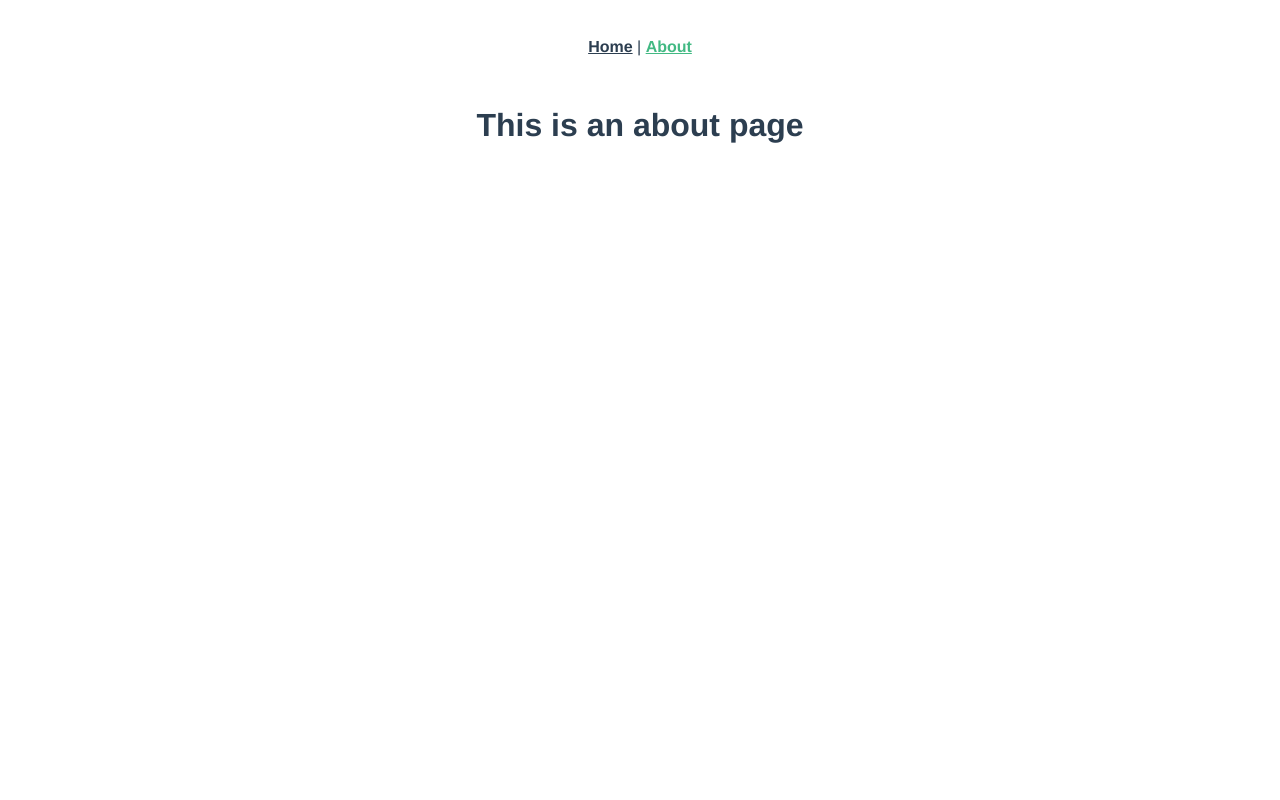
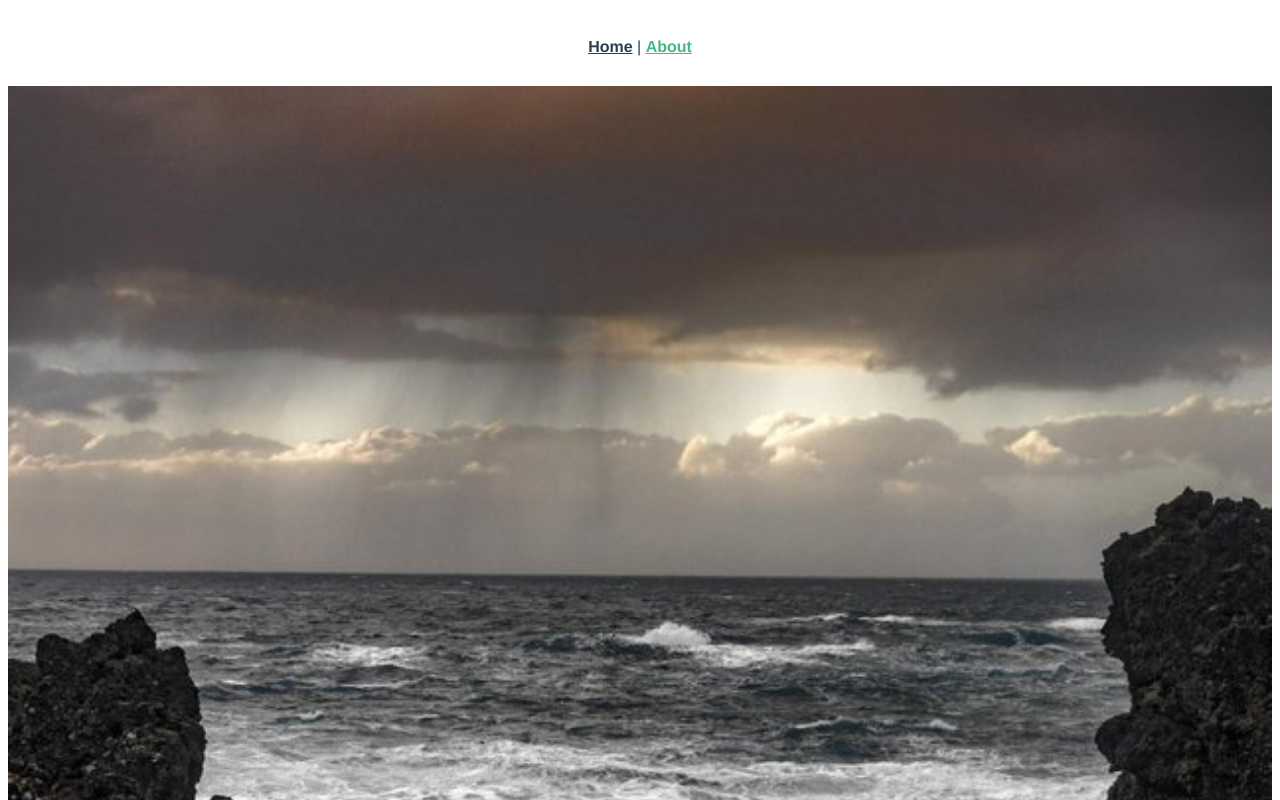
Before and after one commit to dlinch/wedding-page, a Vue app: page /#/about in a window 1280 px wide. Shown: the top 800 px of the page. Built offline with nearby package versions, Linux system fonts and the light colour scheme.

Commit message:
updated eslint, built background vue component

```diff
--- /dev/null
+++ b/src/components/Background.vue
@@ -0,0 +1,25 @@
+<template>
+  <div class="background" :style="{'backgroundImage': `url(${require('@/assets/black_beach.jpg')})`}">
+
+  </div>
+</template>
+
+<style scoped lang="scss">
+.background {
+  background-image: center;
+  background-repeat: no-repeat;
+  background-size: cover;
+  left: 0;
+  min-height: 50rem;
+  position: relative;
+  top: 0;
+  width: 100%;
+  z-index:  -1;
+}
+</style>
+
+<script>
+export default {
+  name: 'Background',
+};
+</script>
--- a/src/components/HelloWorld.vue
+++ b/src/components/HelloWorld.vue
@@ -8,25 +8,12 @@
     </p>
     <h3>Installed CLI Plugins</h3>
     <ul>
-      <li><a href="https://github.com/vuejs/vue-cli/tree/dev/packages/%40vue/cli-plugin-babel" target="_blank" rel="noopener">babel</a></li>
-      <li><a href="https://github.com/vuejs/vue-cli/tree/dev/packages/%40vue/cli-plugin-pwa" target="_blank" rel="noopener">pwa</a></li>
-      <li><a href="https://github.com/vuejs/vue-cli/tree/dev/packages/%40vue/cli-plugin-eslint" target="_blank" rel="noopener">eslint</a></li>
     </ul>
     <h3>Essential Links</h3>
     <ul>
-      <li><a href="https://vuejs.org" target="_blank" rel="noopener">Core Docs</a></li>
-      <li><a href="https://forum.vuejs.org" target="_blank" rel="noopener">Forum</a></li>
-      <li><a href="https://chat.vuejs.org" target="_blank" rel="noopener">Community Chat</a></li>
-      <li><a href="https://twitter.com/vuejs" target="_blank" rel="noopener">Twitter</a></li>
-      <li><a href="https://news.vuejs.org" target="_blank" rel="noopener">News</a></li>
     </ul>
     <h3>Ecosystem</h3>
     <ul>
-      <li><a href="https://router.vuejs.org" target="_blank" rel="noopener">vue-router</a></li>
-      <li><a href="https://vuex.vuejs.org" target="_blank" rel="noopener">vuex</a></li>
-      <li><a href="https://github.com/vuejs/vue-devtools#vue-devtools" target="_blank" rel="noopener">vue-devtools</a></li>
-      <li><a href="https://vue-loader.vuejs.org" target="_blank" rel="noopener">vue-loader</a></li>
-      <li><a href="https://github.com/vuejs/awesome-vue" target="_blank" rel="noopener">awesome-vue</a></li>
     </ul>
   </div>
 </template>
--- a/src/views/About.vue
+++ b/src/views/About.vue
@@ -1,5 +1,16 @@
 <template>
   <div class="about">
+    <Background />
     <h1>This is an about page</h1>
   </div>
 </template>
+
+<script>
+import Background from '@/components/Background.vue';
+
+export default {
+  components: {
+    Background,
+  },
+};
+</script>
```
Also changed, not shown: .eslintrc.js, src/assets/black_beach.jpg (added).
